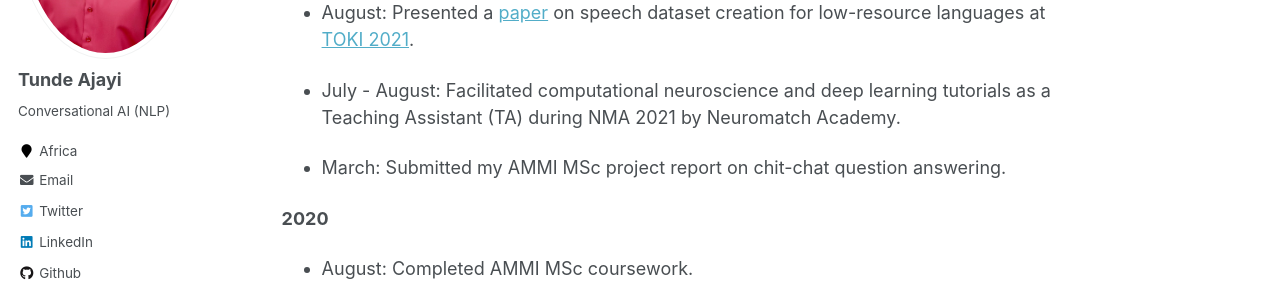
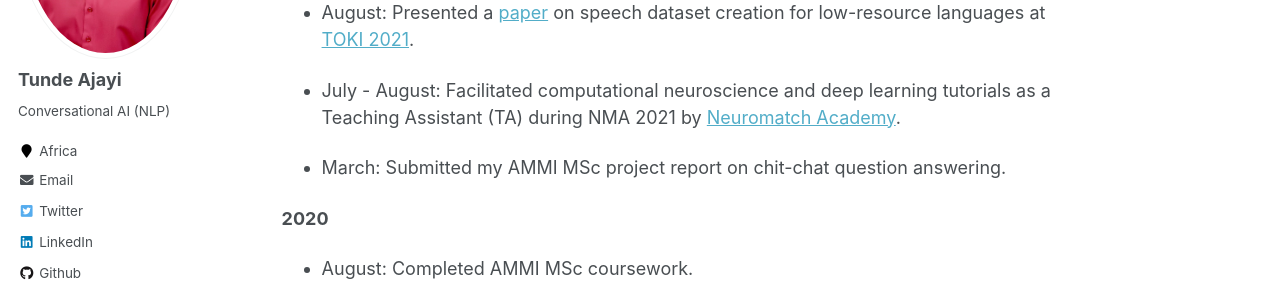
Before and after one commit to tundeajayi/tundeajayi.github.io, a Jekyll site: the page built from _pages/about.md, in a window 1280 px wide and 900 px high, scrolled down 993 px. Shown: the part 233-529 px from the top of the window. Built offline with Jekyll 4.4.1, drawn with Linux system fonts in a browser that asks for light colours; part of the change alters nothing that is shown.

Commit message:
add news

```diff
--- a/_pages/about.md
+++ b/_pages/about.md
@@ -72,7 +72,7 @@ News
 
 * August: Presented a [paper](https://toki-ng.net/toki2021/proceedings_2021/Long-Sentence_Speech_Dataset_for_Low_Resource_Language.pdf) on speech dataset creation for low-resource languages at [TOKI 2021](https://toki-ng.net/toki2021/).
 
-* July - August: Facilitated computational neuroscience and deep learning tutorials as a Teaching Assistant (TA) during NMA 2021 by Neuromatch Academy.
+* July - August: Facilitated computational neuroscience and deep learning tutorials as a Teaching Assistant (TA) during NMA 2021 by [Neuromatch Academy](https://academy.neuromatch.io/).
 
 * March: Submitted my AMMI MSc project report on chit-chat question answering.
 
```
